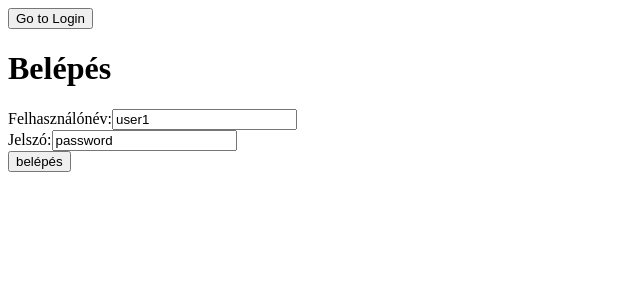
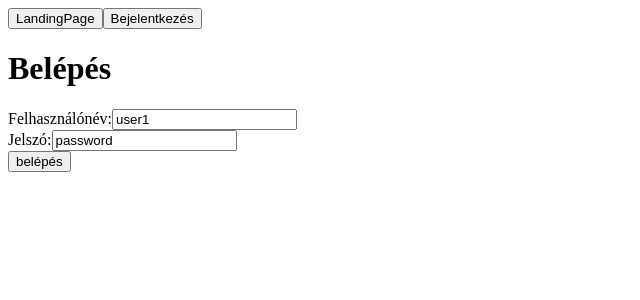
Before and after one commit to infrunami22/Blog_12, a Vue app in the folder client/: page /login in a window 1280 px wide. Shown: the top 300 px of the page, without its empty margins (0-640 px from the left). Built offline with nearby package versions, Linux system fonts and the light colour scheme.

Commit message:
landing page

```diff
--- a/client/src/App.vue
+++ b/client/src/App.vue
@@ -45,14 +45,19 @@ function goToLogin(){
     canSee()
 }
 
+function goToLanding(){
+  router.push('/landing')
+}
+
 </script>
 
 
 <template>
   <nav>
-    <button @click="goToHome()" v-show="loggedin">Go to Home</button>
-    <button @click="goToLogin()" v-show="!loggedin">Go to Login</button>
-    <button @click="logOut()" v-show="loggedin">LogOut</button>
+    <button @click="goToLanding()">LandingPage</button>
+    <button @click="goToHome()" v-show="loggedin">Főoldal</button>
+    <button @click="goToLogin()" v-show="!loggedin">Bejelentkezés</button>
+    <button @click="logOut()" v-show="loggedin">Kijelentkezés</button>
   </nav>
   <main>
     <RouterView />
--- a/client/src/router/router.ts
+++ b/client/src/router/router.ts
@@ -2,14 +2,15 @@ import { createMemoryHistory, createRouter } from 'vue-router';
 
 import HomeView from '../views/HomeView.vue';
 import LoginView from '../views/LoginView.vue';
-
+import LandingView from '../views/LandingView.vue';
 import { LoginService } from '@/services/LoginService';
 import PostView from '@/views/PostView.vue';
 
 const routes = [
   { path: '/', name:"Home", component: HomeView },
   { path: '/login', name:'Login', component: LoginView },
-  { path: '/post/:id', name:'post', component: PostView },
+  { path: '/landing', name:'LandingPage', component: LandingView },
+  { path: '/topics/:id', name:'topics', component: PostView },
 
 ]
 
@@ -22,6 +23,7 @@ const router = createRouter({
 
 router.beforeEach(async (to, from) => {
     if (
+      to.name !== 'LandingPage' &&
       // make sure the user is authenticated
       !loginService.checkLogin() &&
       // ❗️ Avoid an infinite redirect
--- a/client/src/views/HomeView.vue
+++ b/client/src/views/HomeView.vue
@@ -32,6 +32,7 @@ getTopics().then(data => {
 <template>
   <h1>Üdvözöljük,{{ felh }}!</h1>
   <ListBox v-if="status" v-bind:topic-list="toRaw(adatok[0])"/>
-  <p v-else>Loading</p>
+  <p v-else>Loading</p><input type="checkbox" id="owncomments">Hozzászóltam
+
 
 </template>
--- /dev/null
+++ b/client/src/views/LandingView.vue
@@ -0,0 +1,9 @@
+<script setup lang="ts">
+
+
+</script>
+
+
+<template>
+<div>LandingPage</div>
+</template>
```
